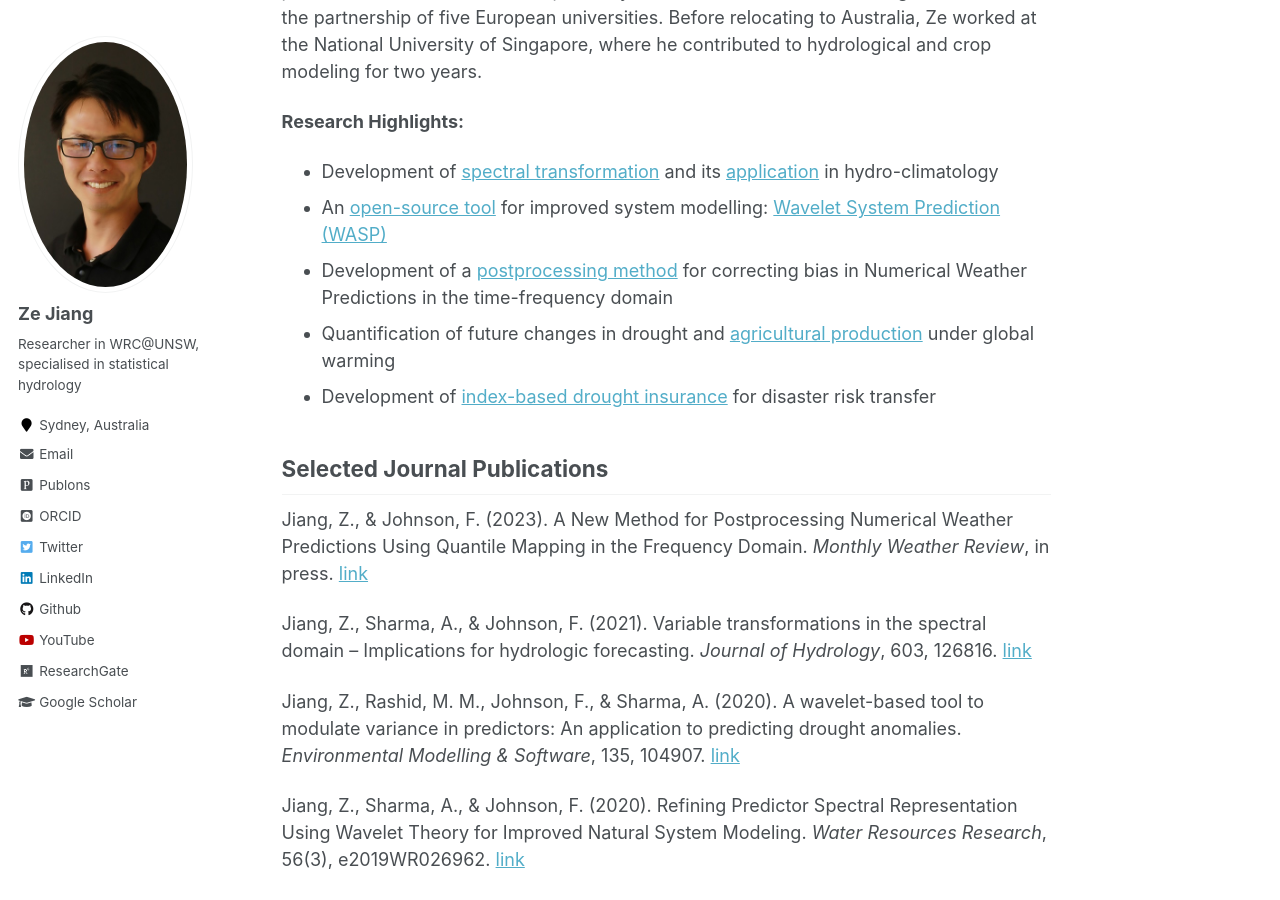
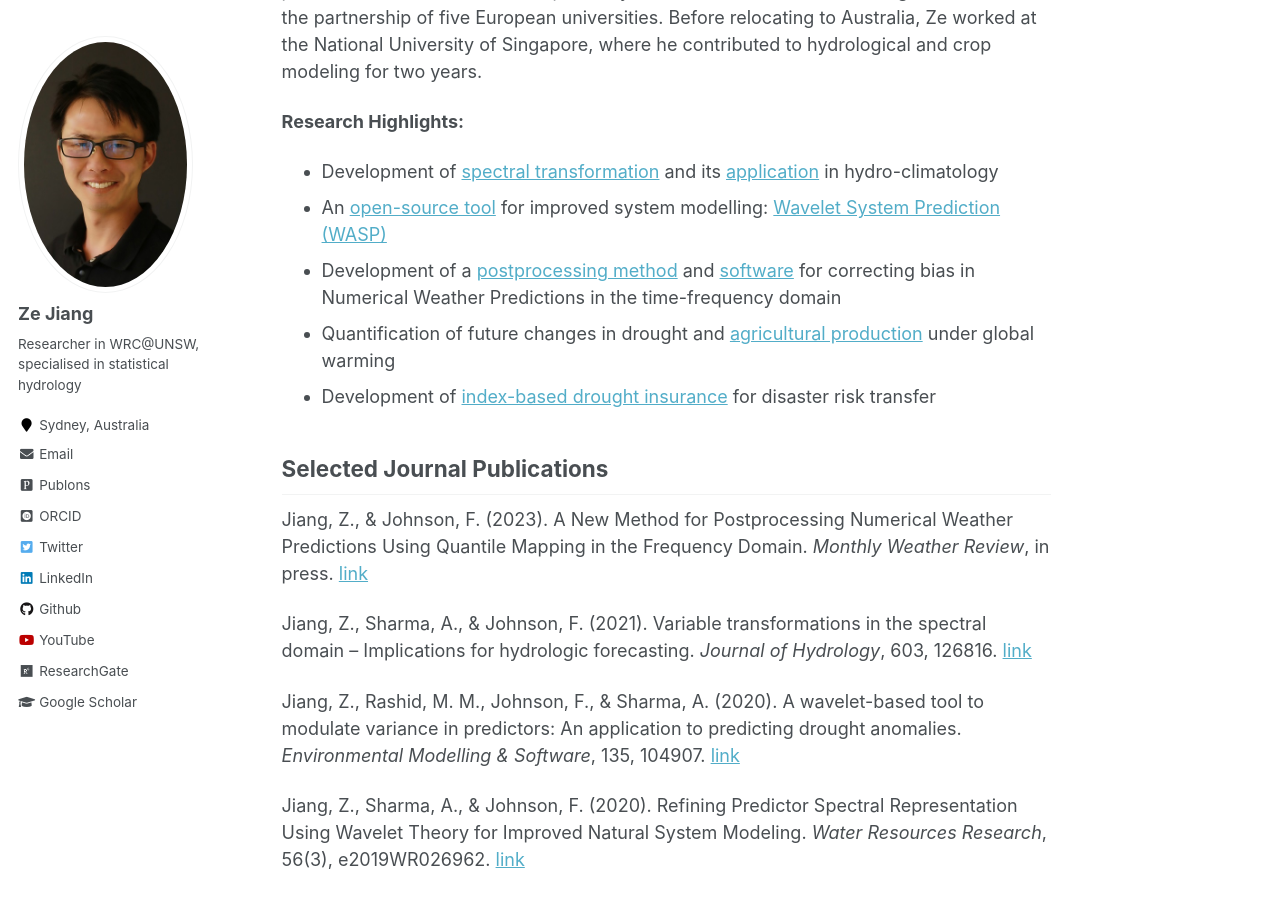
Before and after one commit to zejiang-unsw/zejiang-unsw.github.io, a Jekyll site: the page built from _pages/about.md, in a window 1280 px wide and 900 px high, scrolled down 495 px. Built offline with Jekyll 4.4.1, drawn with Linux system fonts in a browser that asks for light colours; some web fonts are replaced.

Commit message:
Update about.md

```diff
--- a/_pages/about.md
+++ b/_pages/about.md
@@ -16,7 +16,7 @@
 <b>Research Highlights:</b>
 * Development of [spectral transformation](https://doi.org/10.1029/2019WR026962) and its [application](https://doi.org/10.1016/j.jhydrol.2021.126816) in hydro-climatology
 * An [open-source tool](https://cran.r-project.org/web/packages/WASP/index.html) for improved system modelling: [Wavelet System Prediction (WASP)](https://doi.org/10.1016/j.envsoft.2020.104907)
-* Development of a [postprocessing method](https://doi.org/10.1175/MWR-D-22-0217.1) for correcting bias in Numerical Weather Predictions in the time-frequency domain
+* Development of a [postprocessing method](https://doi.org/10.1175/MWR-D-22-0217.1) and [software](https://zejiang-unsw.github.io/software/WQM/) for correcting bias in Numerical Weather Predictions in the time-frequency domain
 * Quantification of future changes in drought and [agricultural production](https://doi.org/10.1007/s00704-018-2617-z) under global warming
 * Development of [index-based drought insurance](https://doi.org/10.1108/AFR-02-2020-0020) for disaster risk transfer
 
```
